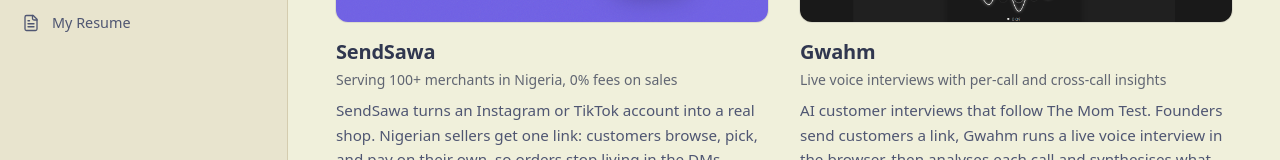
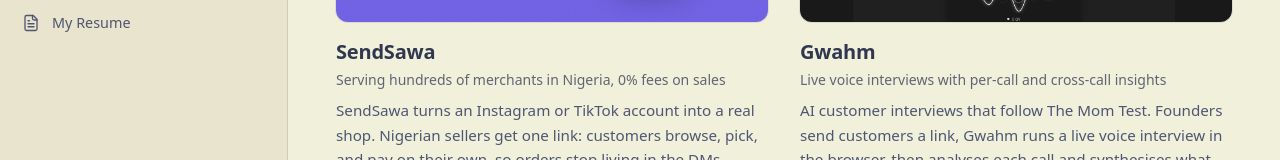
Before and after one commit to NwobiaDavid/NwobiaDavid_Portfolio, a React (Vite) app: page /projects in a window 1280 px wide. Shown: the part 417-577 px from the top of the page. Built offline with nearby package versions, Linux system fonts and the light colour scheme; no server answers.

Commit message:
update SendSawa merchant count

```diff
--- a/src/constants/data/projects.ts
+++ b/src/constants/data/projects.ts
@@ -30,7 +30,7 @@
     title: 'SendSawa',
     description:
       'SendSawa turns an Instagram or TikTok account into a real shop. Nigerian sellers get one link: customers browse, pick, and pay on their own, so orders stop living in the DMs.',
-    impact: 'Serving 100+ merchants in Nigeria, 0% fees on sales',
+    impact: 'Serving hundreds of merchants in Nigeria, 0% fees on sales',
     keyFeatures: [
       'One storefront link per seller at sendsawa.com/<store>',
       'SSR, dynamic sitemaps and subdomain storefronts that rank in Google Search and AI Overviews',
```
